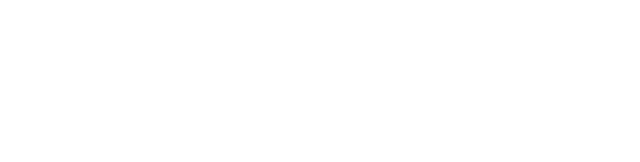
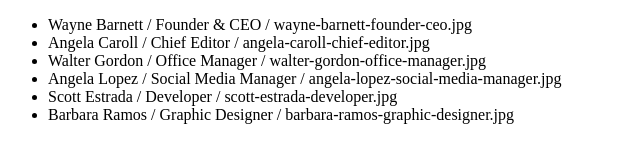
Before and after one commit to MicheleLafronza/js-our-team, a plain HTML site: page index.html in a window 1280 px wide. Shown: the whole page, without its empty margins (0-640 px from the left). Drawn offline with Linux system fonts and the light colour scheme.

Commit message:
feat: base exercise completed

```diff
--- a/index.html
+++ b/index.html
@@ -8,7 +8,11 @@
 </head>
 <body>
 
-
+    <main>
+        <div id="info">
+            <ul id="list" ></ul>
+        </div>
+    </main>
 
     <!-- script js -->
     <script type="text/javascript" src="js/function.js"></script>
--- a/js/main.js
+++ b/js/main.js
@@ -37,7 +37,26 @@
     },
 ]
 
+// creo costante UL
+const unorderList = document.getElementById("list");
+
 // stampo su console le informazioni di ogni membro del team
-for (let key in teamList) {
-    console.log(teamList[key]);
+// for (let key in teamList) {
+//     console.log(teamList[key]);
+// }
+
+// stampo le info sul documento sottoforma di stringhe
+for (let i = 0; i < teamList.length; i++) {
+    let teamName = teamList[i].nome;
+
+    let teamRole = teamList[i].role;
+
+    let teamPhoto = teamList[i].photo;
+
+    let ItemList = document.createElement("li");
+
+    unorderList.append(ItemList);
+
+    ItemList.innerHTML= teamName + " / " + teamRole + " / " + teamPhoto;
+
 }
```
